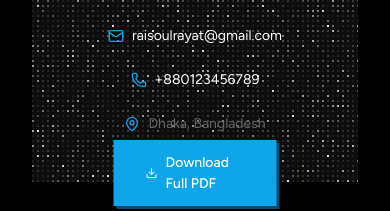
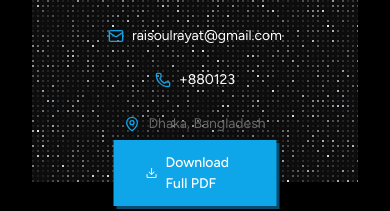
Before and after one commit to Rayat-7/raisulrayat, a Next.js app: page /resume in a window 390 px wide. Shown: the part 358-569 px from the top of the page. Built offline with nearby package versions, Linux system fonts and the light colour scheme; a web font is replaced by a local one.

Commit message:
Update phone number in resume page

```diff
--- a/app/resume/page.tsx
+++ b/app/resume/page.tsx
@@ -42,7 +42,7 @@ const ResumePage = () => {
                   </div>
                   <div className="flex items-center gap-2 text-white hover:text-white transition-colors">
                     <Phone size={16} className="text-[#0ea5e9]" />
-                    <span className="text-sm">+880123456789</span>
+                    <span className="text-sm">+880123</span>
                   </div>
                   <div className="flex items-center gap-2 text-[#666] hover:text-white transition-colors">
                     <MapPin size={16} className="text-[#0ea5e9]" />
```
